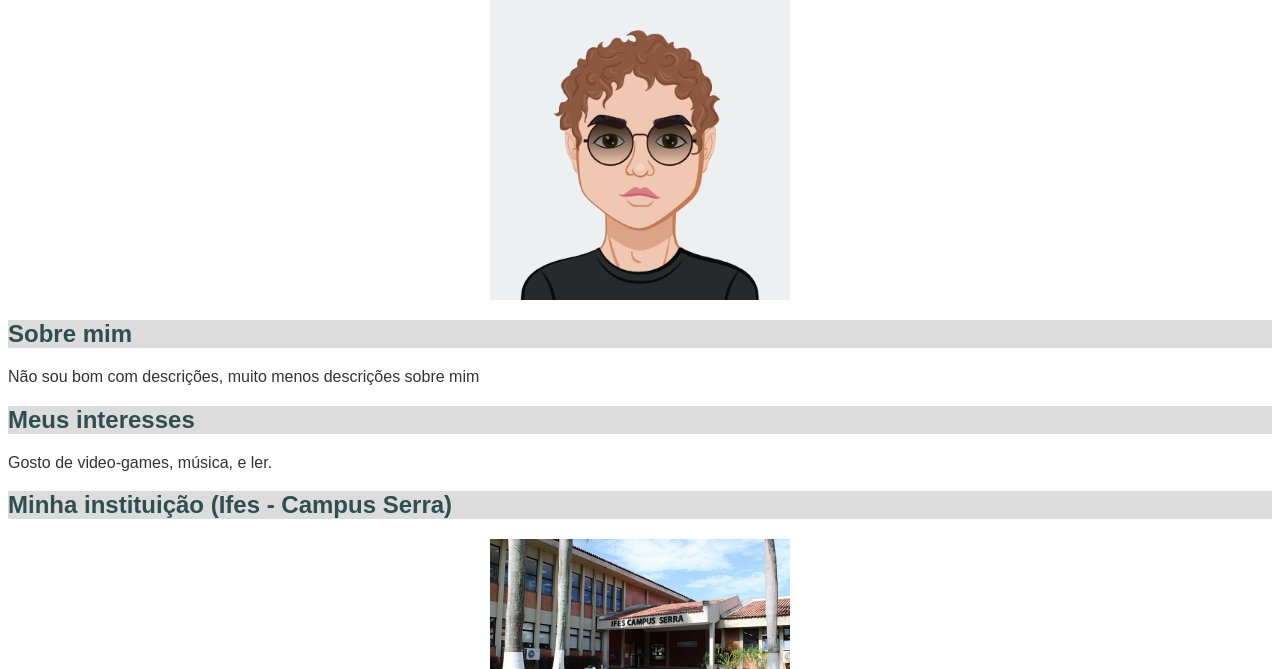
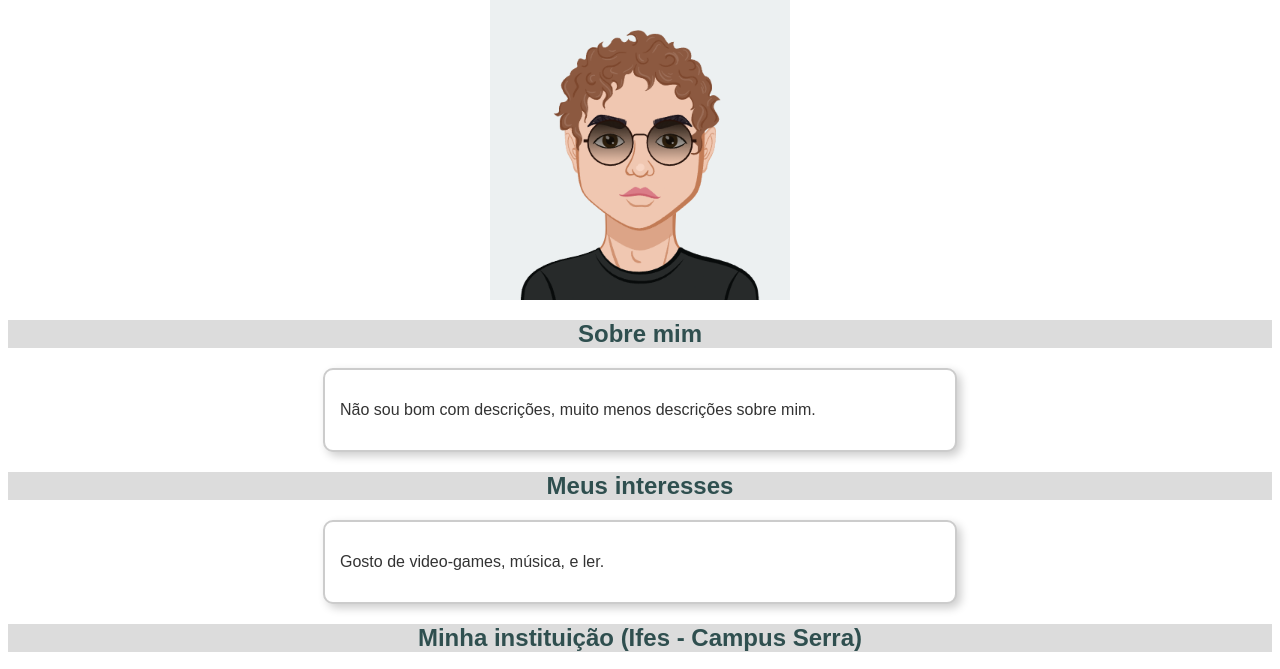
Before and after one commit to JMec12/meu-site, a plain HTML site: page index.html in a window 1280 px wide. Shown: the part 81-750 px from the top of the page. Drawn offline with Linux system fonts and the light colour scheme.

Commit message:
por vc eu largo tudo, carreira, dinheiro, canudo...

```diff
--- a/Estilos/estilo.css
+++ b/Estilos/estilo.css
@@ -10,6 +10,7 @@
         }
 
         h2 {
+            text-align: center;
             font-family: Arial, sans-serif;
             background-color: #dcdcdc;
             color: #2f4f4f;
@@ -18,6 +19,28 @@
         p {
             font-family: Arial, sans-serif;
             font-size: 16px;
-            background-color: #ffffff;
             color: #333333;
         }
+        .TextoBorda {
+           border: 2px solid #ccc;
+           border-radius: 10px;
+           box-shadow: 4px 4px 10px rgba(0, 0, 0, 0.2);
+           padding: 15px;
+           margin: 20px auto;
+           max-width: 600px;
+           background-color: #fff;
+}
+        a {
+           text-decoration: none;
+           color: #1e90ff;
+           font-weight: bold;
+           transition: 0.3s;
+}
+
+       a:hover {
+           color: #ff4500;
+}
+
+       a:active {
+           color: red;
+}
--- a/index.html
+++ b/index.html
@@ -12,10 +12,14 @@
     <img src="Imagens/AvatarMaker.png" alt="Avatar" style="display: block; margin: 0 auto; width: 300px;">
 
     <h2>Sobre mim</h2>
-    <p>Não sou bom com descrições, muito menos descrições sobre mim</p>
+      <div class="TextoBorda">
+        <p>Não sou bom com descrições, muito menos descrições sobre mim.</p>
+    </div>
 
     <h2>Meus interesses</h2>
-    <p>Gosto de video-games, música, e ler.</p>
+       <div class="TextoBorda">
+          <p>Gosto de video-games, música, e ler.</p>
+       </div>
 
     <h2>Minha instituição (Ifes - Campus Serra)</h2>
     <a href="https://serra.ifes.edu.br/" target="_blank">
```
